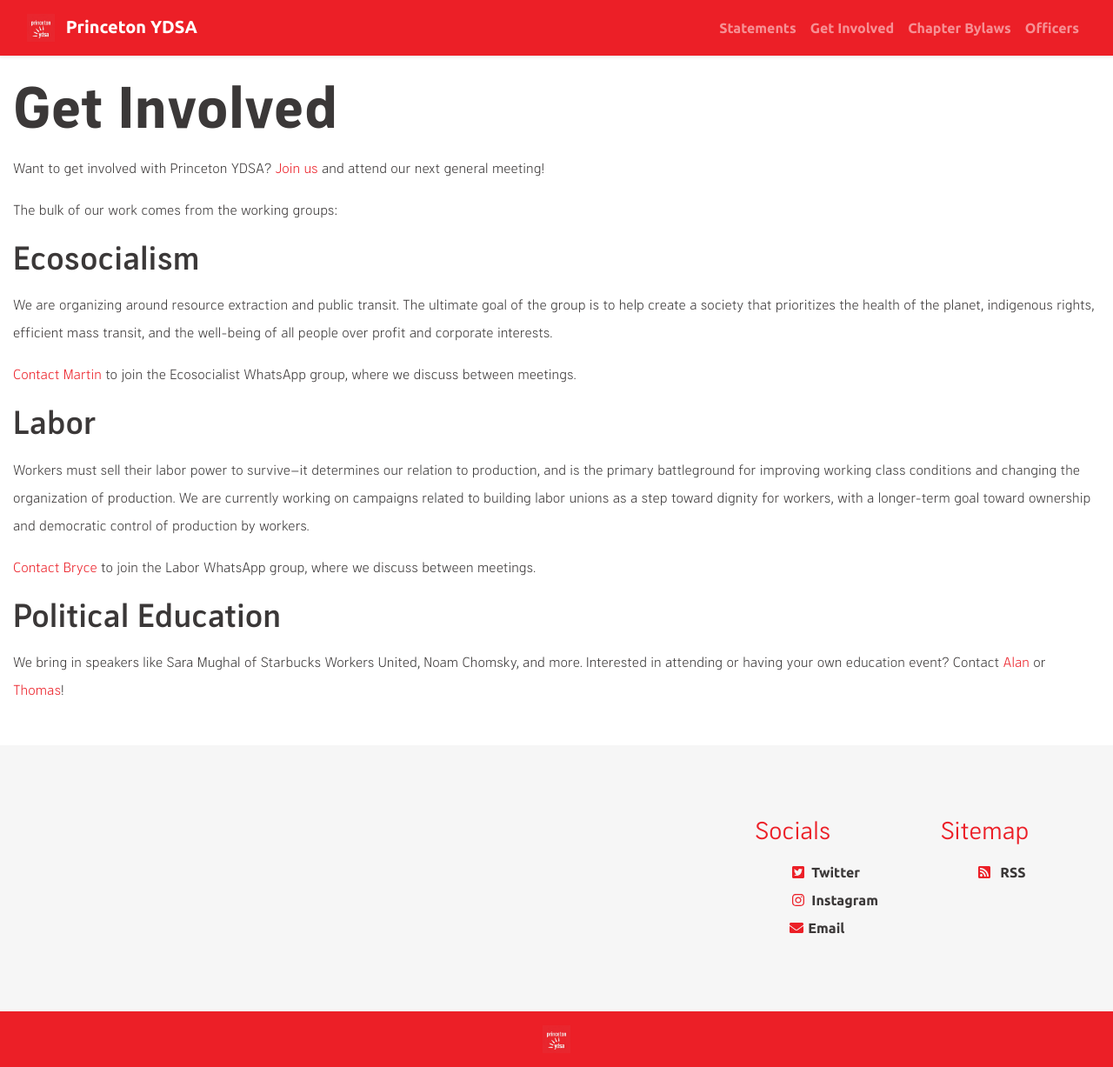
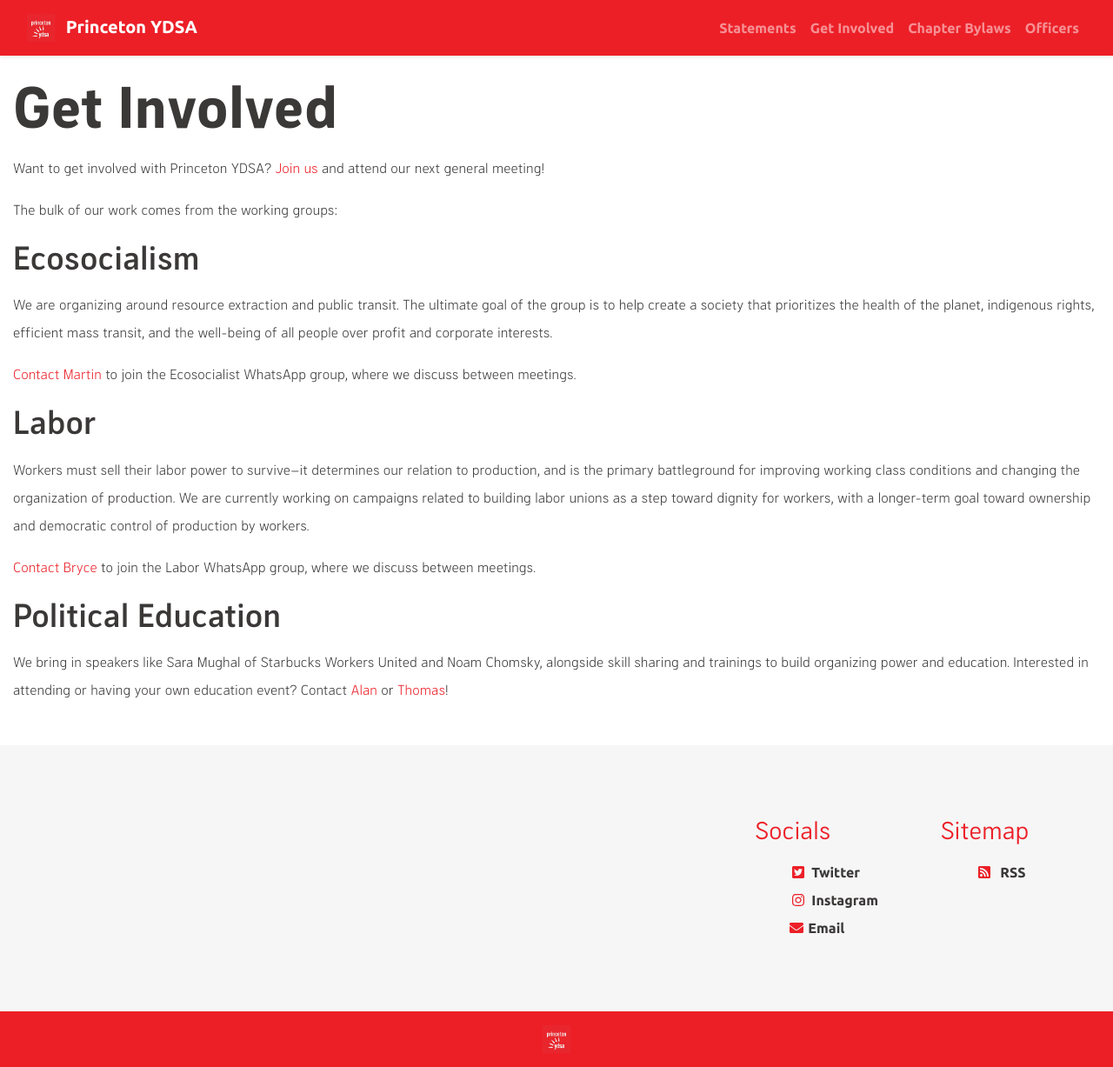
Before and after one commit to centralnjdsa-ntc/princetonydsa.github.io, a Jekyll site: the page built from _pages/get-involved.md, in a window 1280 px wide. Shown: the whole page at 87% size. Built offline with Jekyll 4.4.1, drawn with Linux system fonts in a browser that asks for light colours.

Commit message:
Update get-involved.md

```diff
--- a/_pages/get-involved.md
+++ b/_pages/get-involved.md
@@ -22,4 +22,4 @@
 
 ### Political Education
 
-We bring in speakers like Sara Mughal of Starbucks Workers United, Noam Chomsky, and more. Interested in attending or having your own education event? Contact [Alan](mailto:ap3169@princeton.edu) or [Thomas](mailto:tc6305@princeton.edu)!
+We bring in speakers like Sara Mughal of Starbucks Workers United and Noam Chomsky, alongside skill sharing and trainings to build organizing power and education. Interested in attending or having your own education event? Contact [Alan](mailto:ap3169@princeton.edu) or [Thomas](mailto:tc6305@princeton.edu)!
```
